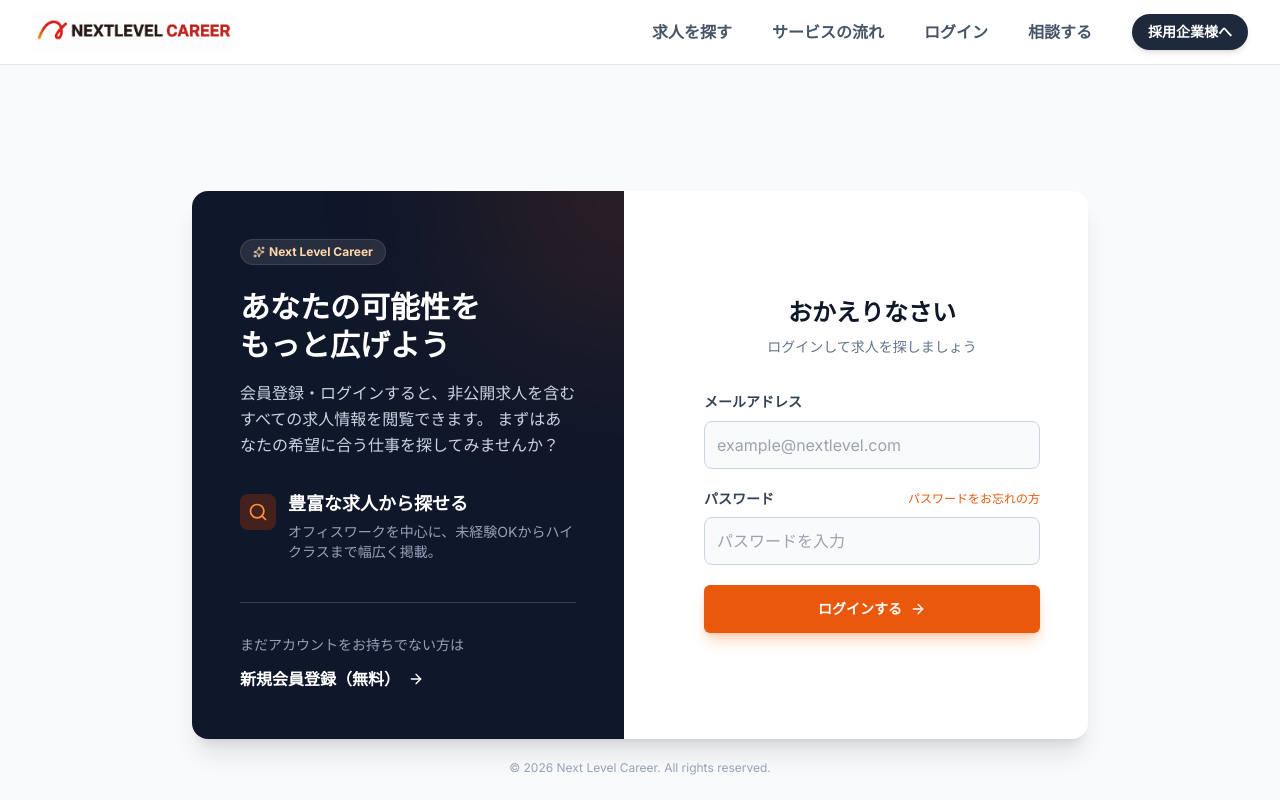
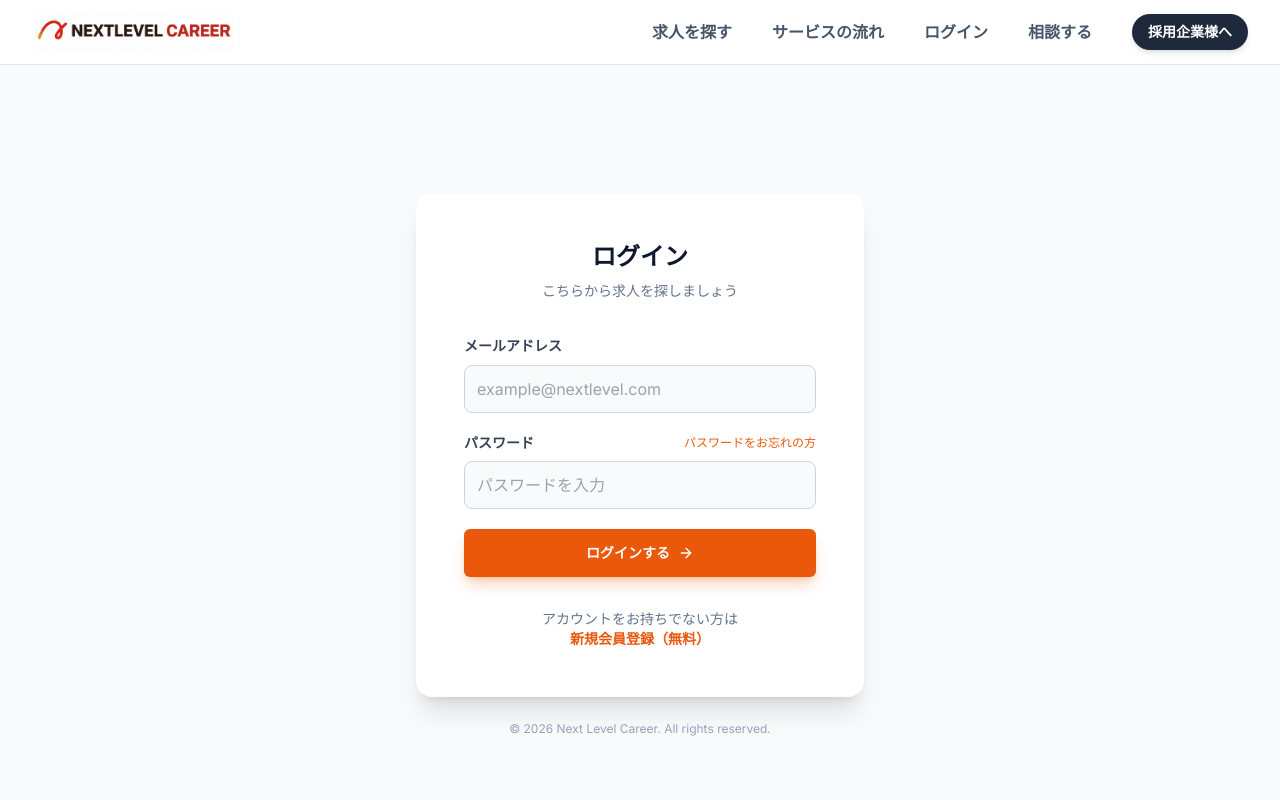
Before and after one commit to nextlevelkitamura-alt/nextlevel-career-website, a Next.js app: page /login in a window 1280 px wide. Shown: the top 800 px of the page. Built offline with nearby package versions, Linux system fonts and the light colour scheme; no server answers.

Commit message:
[deploy]スマホからの環境設定と修正の反映

```diff
--- a/app/login/page.tsx
+++ b/app/login/page.tsx
@@ -3,7 +3,7 @@
 import { Button } from "@/components/ui/button";
 import Link from "next/link";
 import { useState } from "react";
-import { Search, ArrowRight, Sparkles } from "lucide-react";
+import { ArrowRight } from "lucide-react";
 
 export default function LoginPage() {
     const [isLoading, setIsLoading] = useState(false);
@@ -31,51 +31,12 @@ export default function LoginPage() {
     };
 
     return (
-        <div className="min-h-screen bg-slate-50 py-16 flex items-center justify-center px-4">
-            <div className="w-full max-w-4xl grid grid-cols-1 md:grid-cols-2 gap-8 items-center bg-white rounded-2xl shadow-xl overflow-hidden">
-
-                {/* Left Side: Promotion / CTA */}
-                <div className="p-8 md:p-12 bg-slate-900 text-white h-full flex flex-col justify-center relative overflow-hidden">
-                    <div className="absolute top-0 right-0 w-64 h-64 bg-primary-600 rounded-full blur-[100px] opacity-20 -translate-y-1/2 translate-x-1/2"></div>
-                    <div className="relative z-10">
-                        <div className="inline-flex items-center bg-white/10 text-primary-200 text-xs font-bold px-3 py-1 rounded-full mb-6 border border-white/10">
-                            <Sparkles className="w-3 h-3 mr-1" />
-                            Next Level Career
-                        </div>
-                        <h2 className="text-3xl font-bold mb-4 leading-tight">
-                            あなたの可能性を<br />もっと広げよう
-                        </h2>
-                        <p className="text-slate-300 mb-8 leading-relaxed">
-                            会員登録・ログインすると、非公開求人を含むすべての求人情報を閲覧できます。
-                            まずはあなたの希望に合う仕事を探してみませんか？
-                        </p>
-
-                        <div className="space-y-4">
-                            <div className="flex items-start gap-3">
-                                <div className="p-2 bg-primary-900/50 rounded-lg text-primary-400 mt-1">
-                                    <Search className="w-5 h-5" />
-                                </div>
-                                <div>
-                                    <h3 className="font-bold text-lg mb-1">豊富な求人から探せる</h3>
-                                    <p className="text-sm text-slate-400">オフィスワークを中心に、未経験OKからハイクラスまで幅広く掲載。</p>
-                                </div>
-                            </div>
-                        </div>
-
-                        <div className="mt-10 pt-8 border-t border-slate-700">
-                            <p className="text-sm text-slate-400 mb-3">まだアカウントをお持ちでない方は</p>
-                            <Link href="/register" className="inline-flex items-center text-white font-bold hover:text-primary-300 transition-colors group">
-                                新規会員登録（無料）
-                                <ArrowRight className="ml-2 w-4 h-4 transition-transform group-hover:translate-x-1" />
-                            </Link>
-                        </div>
-                    </div>
-                </div>
-
-                {/* Right Side: Login Form */}
+        <div className="relative min-h-screen bg-slate-50 py-16 flex flex-col items-center justify-center px-4">
+            <div className="w-full max-w-md">
+                <div className="bg-white rounded-2xl shadow-xl overflow-hidden">
                     <div className="p-8 md:p-12">
-                    <h1 className="text-2xl font-bold text-center mb-2 text-slate-900">おかえりなさい</h1>
-                    <p className="text-center text-slate-500 mb-8 text-sm">ログインして求人を探しましょう</p>
+                        <h1 className="text-2xl font-bold text-center mb-2 text-slate-900">ログイン</h1>
+                        <p className="text-center text-slate-500 mb-8 text-sm">こちらから求人を探しましょう</p>
 
                         {error && (
                             <div className="mb-6 p-4 bg-red-50 border border-red-200 text-red-600 rounded-lg text-sm">
@@ -121,7 +82,7 @@ export default function LoginPage() {
                             </Button>
                         </form>
 
-                    <div className="mt-8 text-center md:hidden">
+                        <div className="mt-8 text-center">
                             <p className="text-sm text-slate-500">
                                 アカウントをお持ちでない方は<br />
                                 <Link href="/register" className="text-primary-600 font-bold hover:underline">新規会員登録（無料）</Link>
@@ -130,8 +91,9 @@ export default function LoginPage() {
                     </div>
                 </div>
 
-            <div className="absolute bottom-6 text-center w-full text-slate-400 text-xs">
+                <div className="mt-6 text-center w-full text-slate-400 text-xs">
                     © 2026 Next Level Career. All rights reserved.
+                </div>
             </div>
         </div>
     );
```
Also changed, not shown: 2 other files (tests, documents, lock files or other folders). Lines whose indentation alone changed are shown as unchanged.
